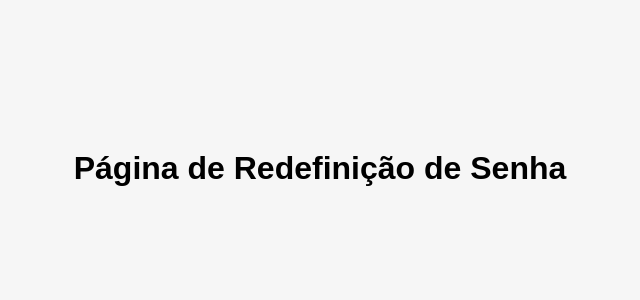
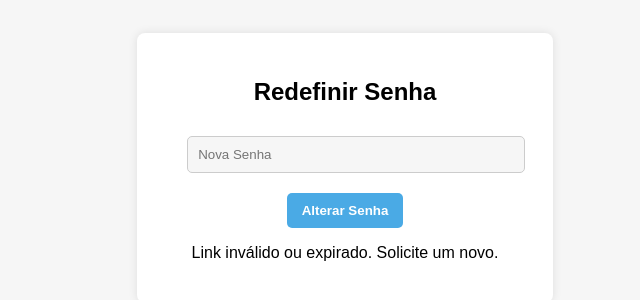
Before and after one commit to CarlosCruz0001/rest-passoword-PDM2, a React (Vite) app: page / in a window 1280 px wide. Shown: the part 232-532 px from the top of the page, without its empty margins (320-960 px from the left). Built offline with nearby package versions, Linux system fonts and the light colour scheme.

Commit message:
atualizações em reset passowrd

```diff
--- a/src/App.jsx
+++ b/src/App.jsx
@@ -5,8 +5,7 @@ import ResetPassword from "./pages/ResetPassword"; // Certifique-se de que este
 function App() {
   return (
     <Routes>
-      <Route path="/" element={<h1>Página de Redefinição de Senha</h1>} />
-      <Route path="/reset-password" element={<ResetPassword />} />
+      <Route path="/" element={<ResetPassword />} />
     </Routes>
   );
 }
```
